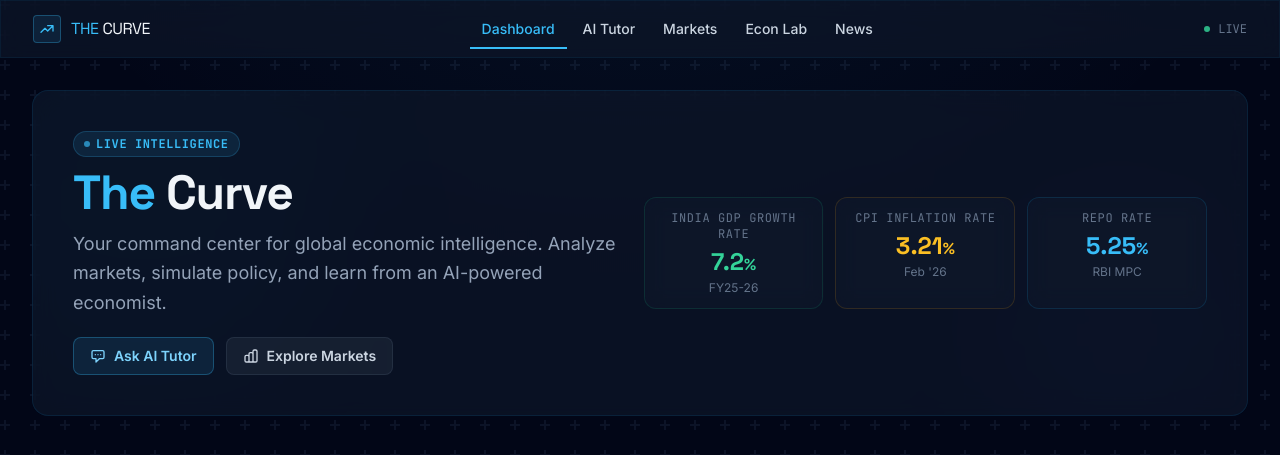
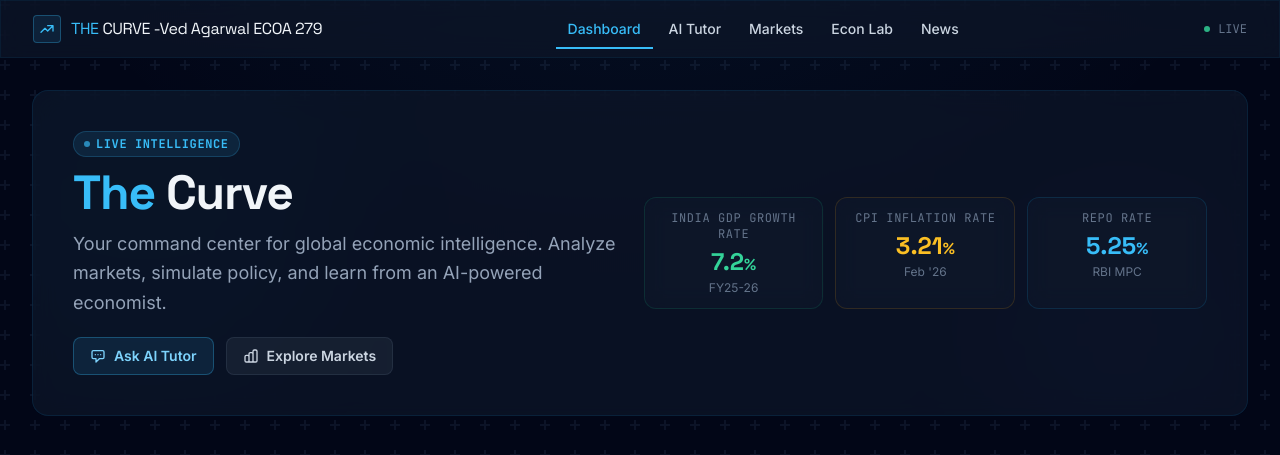
Before and after one commit to vedagarwal75-spec/THECURVE, a Flask app: page / in a window 1280 px wide. Shown: the top 455 px of the page. Run offline with Flask 3, Linux system fonts and the light colour scheme; some libraries are stand-ins or nearby versions.

Commit message:
Update app.py and base.html template

```diff
--- a/templates/base.html
+++ b/templates/base.html
@@ -132,7 +132,7 @@
             </svg>
           </div>
           <span class="font-display font-700 text-base tracking-tight">
-            <span class="text-sky-400">THE</span><span class="text-slate-100"> CURVE</span>
+            <span class="text-sky-400">THE</span><span class="text-slate-100"> CURVE -Ved Agarwal ECOA 279</span>
           </span>
         </a>
 
```
